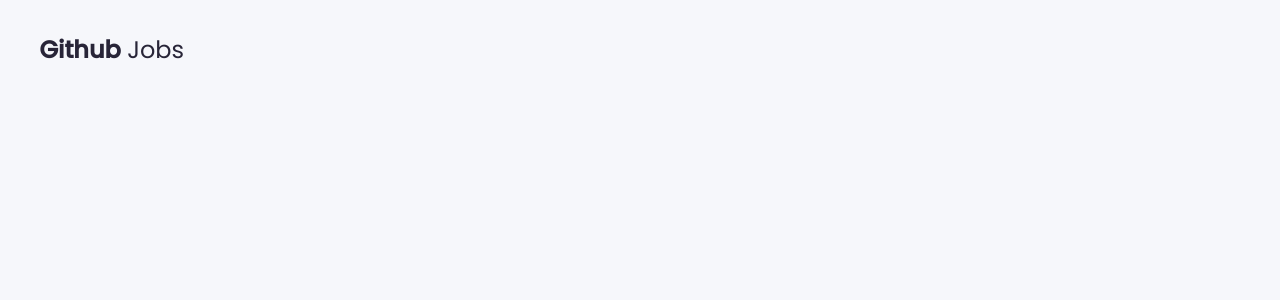
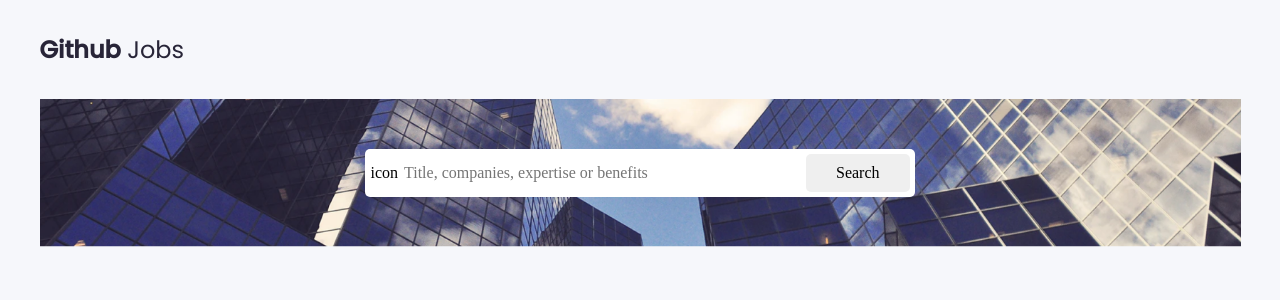
Before and after one commit to bekhzodturdialiev/github-jobs, a Vue app: page / in a window 1280 px wide. Shown: the top 300 px of the page. Built offline with nearby package versions, Linux system fonts and the light colour scheme.

Commit message:
feat: add GlobalSearch component

```diff
--- a/src/components/GlobalSearch.vue
+++ b/src/components/GlobalSearch.vue
@@ -1,11 +1,49 @@
 <template>
-  <article>
-    <form action="">
-      <input
-        type="text"
-        placeholder="Title, companies, expertise or benefits"
-      />
-      <button>Search</button>
+  <article class="global-search">
+    <form class="global-search-form" action="">
+      <label>
+        icon
+        <input
+          class="global-search-form__text"
+          type="text"
+          placeholder="Title, companies, expertise or benefits"
+        />
+      </label>
+      <button class="global-search-form__button">Search</button>
     </form>
   </article>
 </template>
+
+<script>
+export default {
+  name: "GlobalSearch",
+};
+</script>
+
+<style lang="scss" scoped>
+.global-search {
+  background: transparent url("../assets/images/backgroundImg.png") center
+    no-repeat;
+  background-size: cover;
+  display: flex;
+  justify-content: center;
+
+  &-form {
+    background: #fff;
+    padding: 5px;
+    margin: 50px 0;
+    border-radius: 5px;
+
+    &__text {
+      width: 400px;
+      border: none;
+    }
+
+    &__button {
+      border: none;
+      padding: 10px 30px;
+      border-radius: 5px;
+    }
+  }
+}
+</style>
--- a/src/views/Home.vue
+++ b/src/views/Home.vue
@@ -1,16 +1,19 @@
 <template>
   <div class="home">
     <Header></Header>
+    <GlobalSearch></GlobalSearch>
   </div>
 </template>
 
 <script>
 import Header from "@/components/Header.vue";
+import GlobalSearch from "@/components/GlobalSearch.vue";
 
 export default {
   name: "Home",
   components: {
-    Header
-  }
+    Header,
+    GlobalSearch,
+  },
 };
 </script>
```
